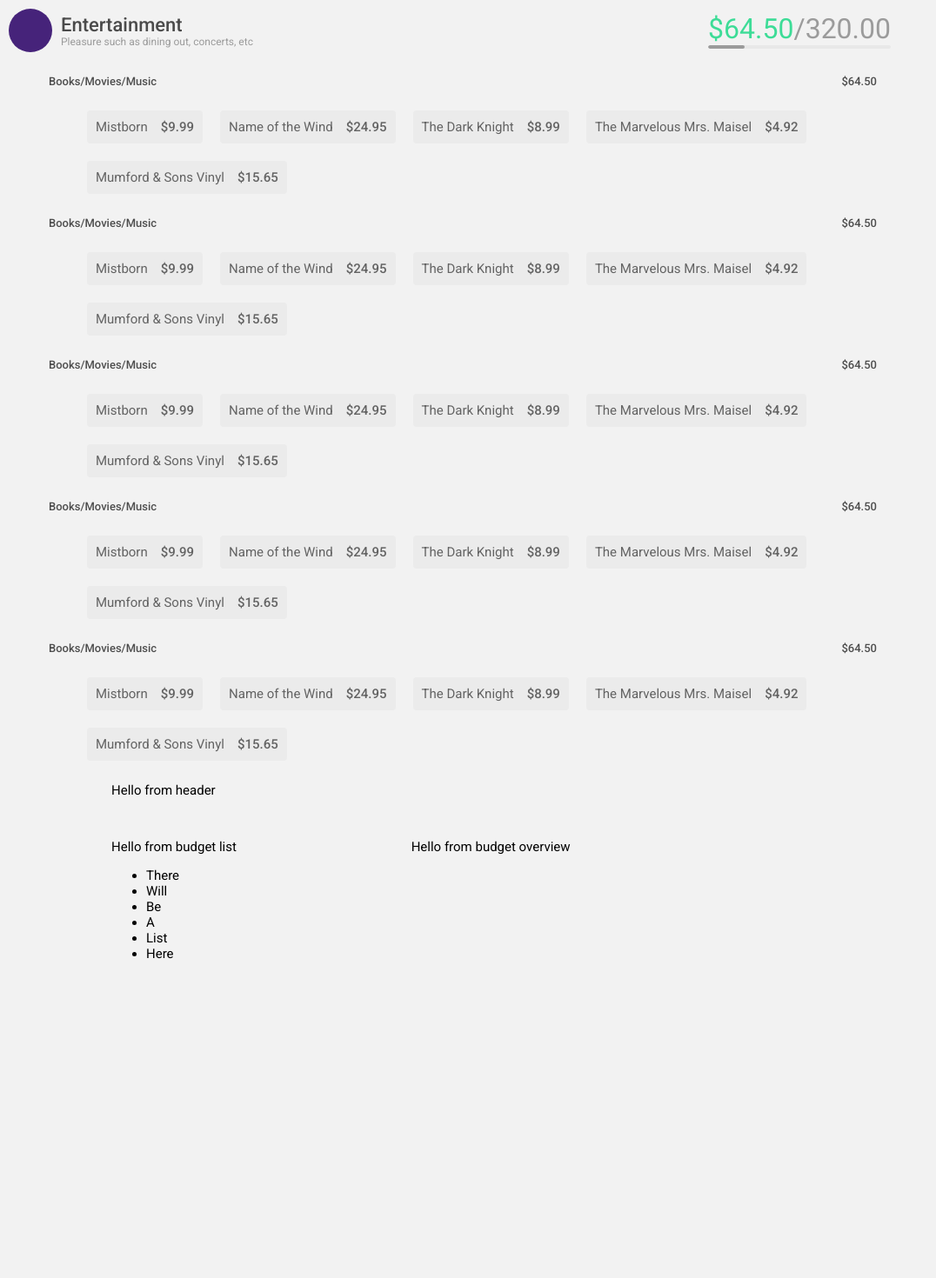
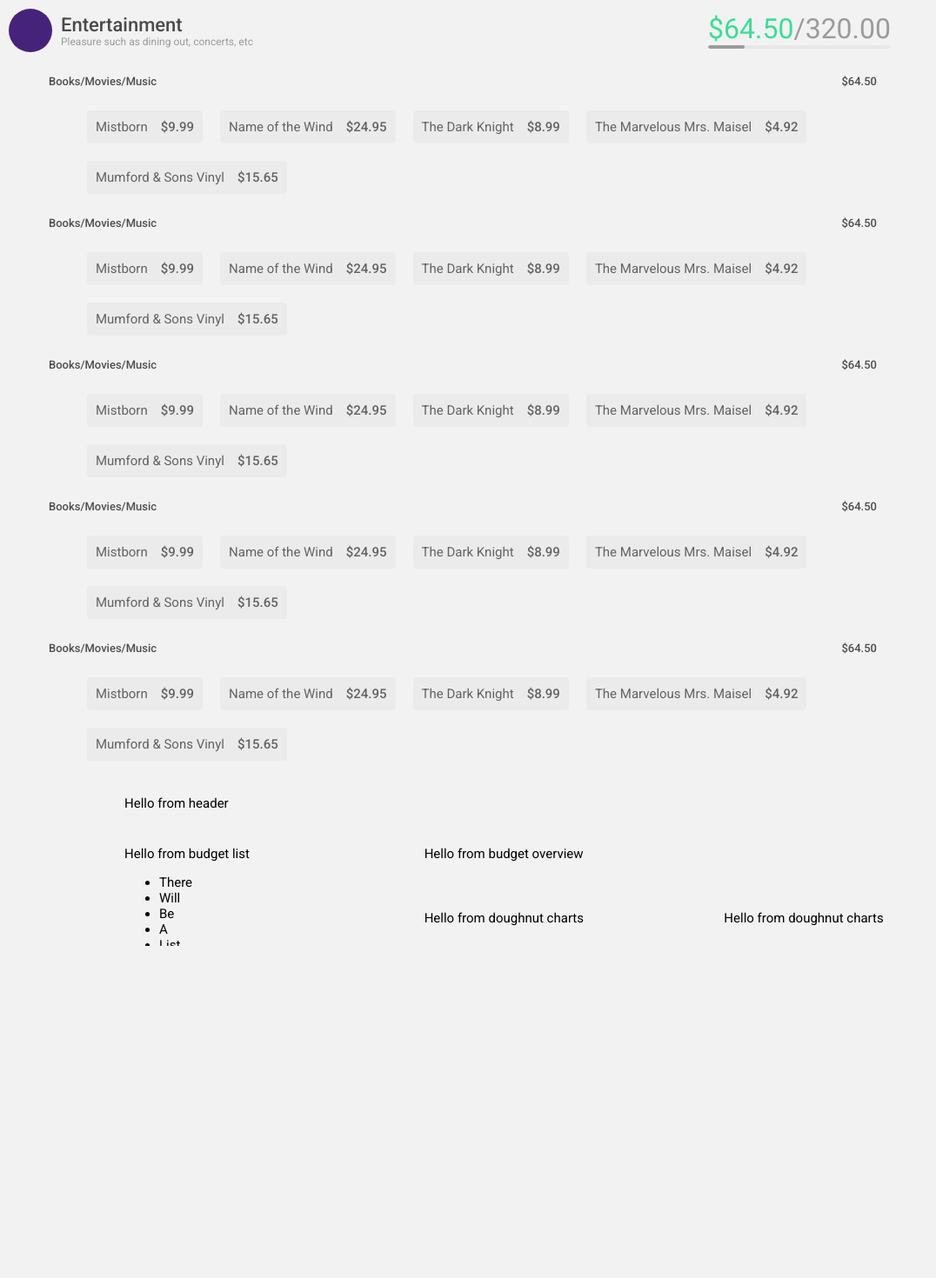
Before and after one commit to megdadkins7/budget, a React (Create React App) app: page / in a window 1280 px wide. Shown: the top 1470 px of the page at 87% size, without its empty margins (0-1076 px from the left). After the commit the page ends 1088 px from the top, so only its background shows below. Built offline with nearby package versions, Linux system fonts and the light colour scheme.

Commit message:
edit to grid layout2

```diff
--- a/src/components/SummaryPage.js
+++ b/src/components/SummaryPage.js
@@ -1,5 +1,6 @@
 import React from 'react'
 import styled from 'styled-components'
+
 
 const StyledSummaryPage = styled.div`
   .GridWrapper {
@@ -9,7 +10,9 @@ const StyledSummaryPage = styled.div`
     grid-template-columns: repeat(3, 1fr);
     grid-gap: 10px;
     grid-auto-rows: minmax(10px, auto);
-    grid-template-rows: 55px calc(100vh - 55px);
+  }
+  .GridWrapper > div {
+    padding: 1em;
   }
   .Header {
     grid-column: 1 / 4;
@@ -59,10 +62,10 @@ export default function SummaryPage() {
                         <span>Hello from budget overview</span>
                     </div>
                     <div className="DoughnutLeft">
-                        <span>Hello from doughnut charts</span>
+                      <span>Hello from doughnut charts</span>
                     </div>
                     <div className="DoughnutRight">
-                        <span>Hello from doughnut charts</span>
+                      <span>Hello from doughnut charts</span>
                     </div>
             </div>
         </StyledSummaryPage>
```
